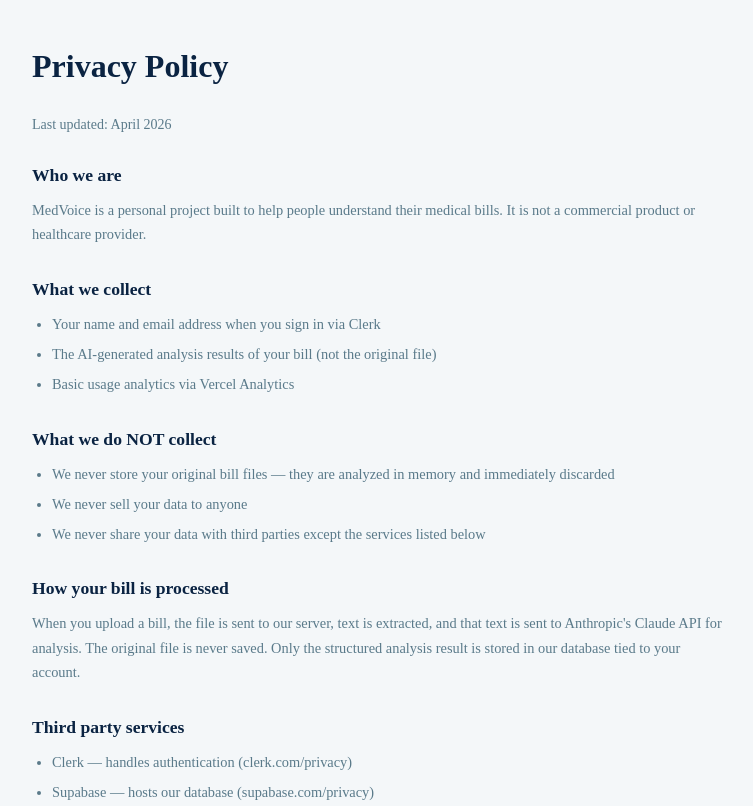
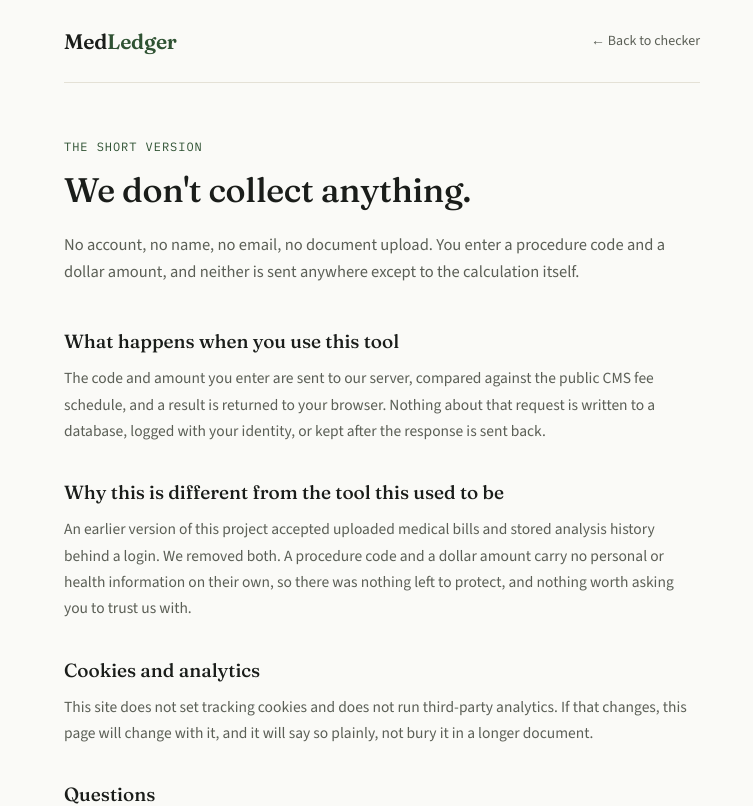
Before and after one commit to ryanluongLL/MedVoice, a Next.js app in the folder frontend/: page /privacy in a window 1280 px wide. Shown: the top 806 px of the page, without its empty margins (258-1011 px from the left). Built offline with nearby package versions, Linux system fonts and the light colour scheme.

Commit message:
feat: rewrite privacy page for stateless architecture, add footer link, fix stale tsconfig

```diff
--- a/frontend/app/page.js
+++ b/frontend/app/page.js
@@ -141,6 +141,7 @@
           public reference point, not a legal maximum. Private insurance and cash-pay
           pricing commonly differ. This tool provides comparison context, not a billing
           dispute or legal determination.
+          {' '}<a href="/privacy" className={styles.footerLink}>Privacy</a>
         </footer>
 
       </div>
--- a/frontend/app/privacy/page.js
+++ b/frontend/app/privacy/page.js
@@ -1,60 +1,72 @@
-import styles from './privacy.module.css'
+import styles from "./privacy.module.css";
+
+export const metadata = {
+    title: "Privacy Policy",
+    description: "What MedLedger collects: nothing. Here is exactly why.",
+
+}
 
 export default function Privacy() {
   return (
     <main className={styles.main}>
-            <div className={styles.container}>
-                <h1 className={styles.title}>Privacy Policy</h1>
-                <p className={styles.updated}>Last updated: April 2026</p>
+      <div className={styles.wrap}>
+
+        <nav className={styles.nav}>
+          <a href="/" className={styles.wordmark}>Med<span>Ledger</span></a>
+          <a href="/" className={styles.backlink}>&larr; Back to checker</a>
+        </nav>
+
+        <div className={styles.content}>
+          <div className={styles.eyebrow}>The short version</div>
+          <h1 className={styles.h1}>We don&apos;t collect anything.</h1>
+          <p className={styles.intro}>
+            No account, no name, no email, no document upload. You enter a
+            procedure code and a dollar amount, and neither is sent anywhere
+            except to the calculation itself.
+          </p>
 
           <section className={styles.section}>
-                    <h2>Who we are</h2>
-                    <p>MedVoice is a personal project built to help people understand their medical bills. It is not a commercial product or healthcare provider.</p>
+            <h2 className={styles.h2}>What happens when you use this tool</h2>
+            <p>
+              The code and amount you enter are sent to our server, compared
+              against the public CMS fee schedule, and a result is returned
+              to your browser. Nothing about that request is written to a
+              database, logged with your identity, or kept after the response
+              is sent back.
+            </p>
           </section>
 
           <section className={styles.section}>
-                    <h2>What we collect</h2>
-                    <ul>
-                        <li>Your name and email address when you sign in via Clerk</li>
-                        <li>The AI-generated analysis results of your bill (not the original file)</li>
-                        <li>Basic usage analytics via Vercel Analytics</li>
-                    </ul>
+            <h2 className={styles.h2}>Why this is different from the tool this used to be</h2>
+            <p>
+              An earlier version of this project accepted uploaded medical
+              bills and stored analysis history behind a login. We removed
+              both. A procedure code and a dollar amount carry no personal or
+              health information on their own, so there was nothing left to
+              protect, and nothing worth asking you to trust us with.
+            </p>
           </section>
 
           <section className={styles.section}>
-                    <h2>What we do NOT collect</h2>
-                    <ul>
-                        <li>We never store your original bill files — they are analyzed in memory and immediately discarded</li>
-                        <li>We never sell your data to anyone</li>
-                        <li>We never share your data with third parties except the services listed below</li>
-                    </ul>
+            <h2 className={styles.h2}>Cookies and analytics</h2>
+            <p>
+              This site does not set tracking cookies and does not run
+              third-party analytics. If that changes, this page will change
+              with it, and it will say so plainly, not bury it in a longer
+              document.
+            </p>
           </section>
 
           <section className={styles.section}>
-                    <h2>How your bill is processed</h2>
-                    <p>When you upload a bill, the file is sent to our server, text is extracted, and that text is sent to Anthropic's Claude API for analysis. The original file is never saved. Only the structured analysis result is stored in our database tied to your account.</p>
+            <h2 className={styles.h2}>Questions</h2>
+            <p>
+              Reach out at{' '}
+              <a href="mailto:luanluongforwork@gmail.com" className={styles.link}>
+                luanluongforwork@gmail.com
+              </a>.
+            </p>
           </section>
-
-                <section className={styles.section}>
-                    <h2>Third party services</h2>
-                    <ul>
-                        <li>Clerk — handles authentication (clerk.com/privacy)</li>
-                        <li>Supabase — hosts our database (supabase.com/privacy)</li>
-                        <li>Anthropic — processes bill text via Claude API (anthropic.com/privacy)</li>
-                        <li>Vercel — hosts the frontend (vercel.com/legal/privacy-policy)</li>
-                        <li>Google — provides Maps and Places API (policies.google.com/privacy)</li>
-                    </ul>
-                </section>
-
-                <section className={styles.section}>
-                    <h2>How to delete your data</h2>
-                    <p>Email <strong>luongryanll@gmail.com</strong> with the subject "Delete my data" and we will delete your account and all associated analysis history within 7 days.</p>
-                </section>
-
-                <section className={styles.section}>
-                    <h2>Contact</h2>
-                    <p>Questions? Email luongryanll@gmail.com</p>
-                </section>
+        </div>
       </div>
     </main>
   )
--- a/frontend/app/privacy/privacy.module.css
+++ b/frontend/app/privacy/privacy.module.css
@@ -1,60 +1,107 @@
 .main {
-    min-height: 100vh;
-    background: #f4f7f9;
-    font-family: var(--font-inter), sans-serif;
-    padding: 3rem 2rem;
+  min-height: 100vh;
+  background: var(--paper);
+  color: var(--ink);
+  font-family: var(--font-source-sans), sans-serif;
 }
 
-.container {
-    max-width: 700px;
-    margin: 0 auto;
-    display: flex;
-    flex-direction: column;
-    gap: 2rem;
+.wrap {
+  max-width: 700px;
+  margin: 0 auto;
+  padding: 0 32px;
 }
 
-.title {
-    color: #0a2342;
-    font-size: 2rem;
-    font-weight: 700;
-    margin: 0;
-    font-family: var(--font-dm-sans), sans-serif;
+.nav {
+  display: flex;
+  justify-content: space-between;
+  align-items: center;
+  padding: 28px 0;
+  border-bottom: 1px solid var(--paper-line);
 }
 
-.updated {
-    color: #5a7a8a;
-    font-size: 0.875rem;
-    margin: 0;
+.wordmark {
+  font-family: var(--font-fraunces), serif;
+  font-size: 21px;
+  font-weight: 600;
+  letter-spacing: -0.01em;
+  color: var(--ink);
+  text-decoration: none;
+}
+
+.wordmark span {
+  color: var(--accent);
+}
+
+.backlink {
+  font-size: 14px;
+  color: var(--ink-soft);
+  text-decoration: none;
+  border-bottom: 1px solid transparent;
+  transition: border-color 0.15s ease;
+}
+
+.backlink:hover {
+  border-bottom-color: var(--paper-line);
+}
+
+.backlink:focus-visible {
+  outline: 2px solid var(--accent);
+  outline-offset: 3px;
+}
+
+.content {
+  padding: 56px 0 80px;
+}
+
+.eyebrow {
+  font-family: var(--font-plex-mono), monospace;
+  font-size: 12px;
+  text-transform: uppercase;
+  letter-spacing: 0.08em;
+  color: var(--accent);
+  margin-bottom: 16px;
+}
+
+.h1 {
+  font-family: var(--font-fraunces), serif;
+  font-size: 34px;
+  line-height: 1.2;
+  font-weight: 500;
+  letter-spacing: -0.01em;
+  margin: 0 0 20px;
+}
+
+.intro {
+  font-size: 16.5px;
+  line-height: 1.65;
+  color: var(--ink-soft);
+  margin: 0 0 44px;
 }
 
 .section {
-    display: flex;
-    flex-direction: column;
-    gap: 0.75rem;
+  margin-bottom: 36px;
 }
 
-.section h2 {
-    color: #0a2342;
-    font-size: 1.1rem;
-    font-weight: 700;
-    margin: 0;
-    font-family: var(--font-dm-sans), sans-serif;
+.h2 {
+  font-family: var(--font-fraunces), serif;
+  font-size: 19px;
+  font-weight: 500;
+  margin: 0 0 12px;
 }
 
 .section p {
-    color: #5a7a8a;
-    font-size: 0.9rem;
-    line-height: 1.7;
-    margin: 0;
+  font-size: 15.5px;
+  line-height: 1.7;
+  color: var(--ink-soft);
+  margin: 0;
 }
 
-.section ul {
-    color: #5a7a8a;
-    font-size: 0.9rem;
-    line-height: 1.7;
-    margin: 0;
-    padding-left: 1.25rem;
-    display: flex;
-    flex-direction: column;
-    gap: 0.35rem;
+.link {
+  color: var(--accent);
 }
+
+@media (max-width: 640px) {
+  .h1 {
+    font-size: 26px;
+  }
+}
--- a/frontend/tsconfig.json
+++ b/frontend/tsconfig.json
@@ -13,7 +13,7 @@
     "incremental": true,
     "module": "esnext",
     "esModuleInterop": true,
-    "moduleResolution": "node",
+    "moduleResolution": "bundler",
     "resolveJsonModule": true,
     "isolatedModules": true,
     "jsx": "react-jsx",
@@ -30,7 +30,7 @@
     "**/*.mts",
     "**/*.ts",
     "**/*.tsx"
-, "app/sign-in/[[...sign-in]]/page.js"  ],
+  ],
   "exclude": [
     "node_modules"
   ]
```
Also changed, not shown: frontend/app/page.module.css (+10 -0 lines). Lines whose indentation alone changed are shown as unchanged.
